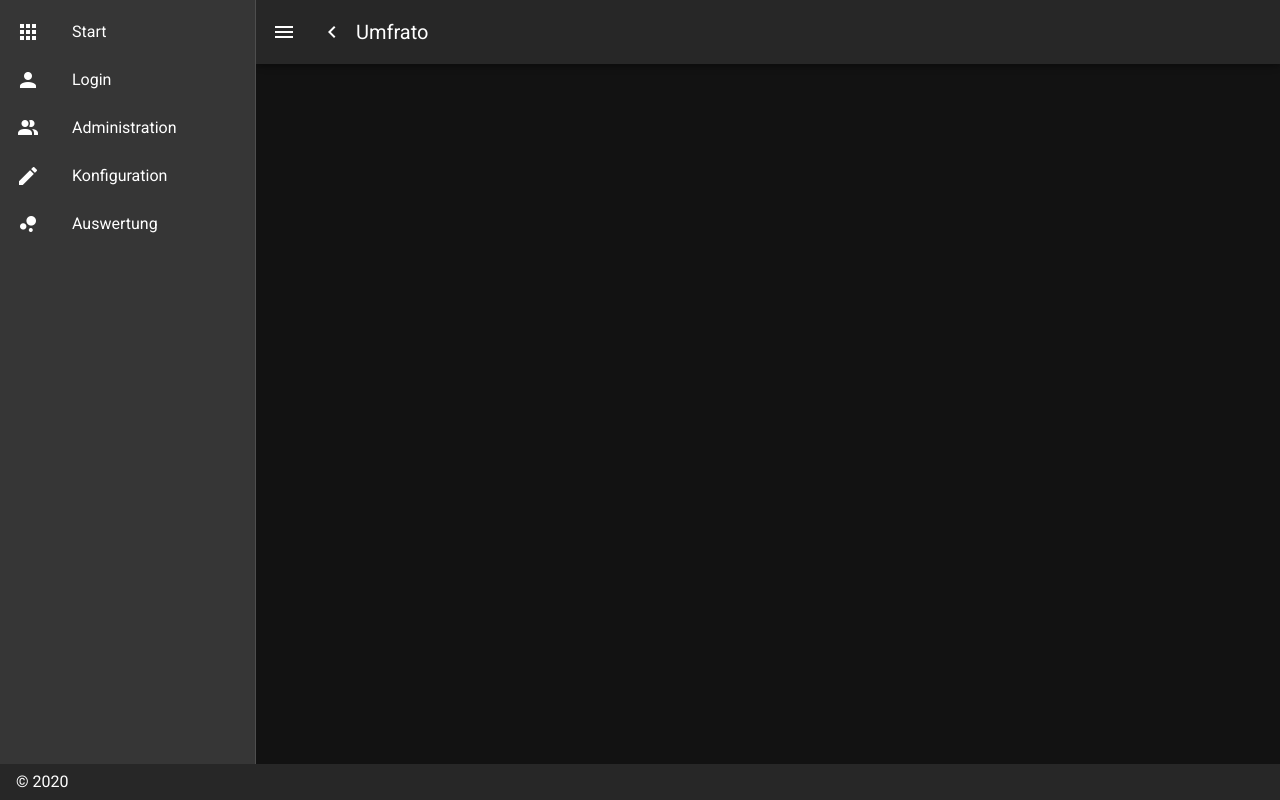
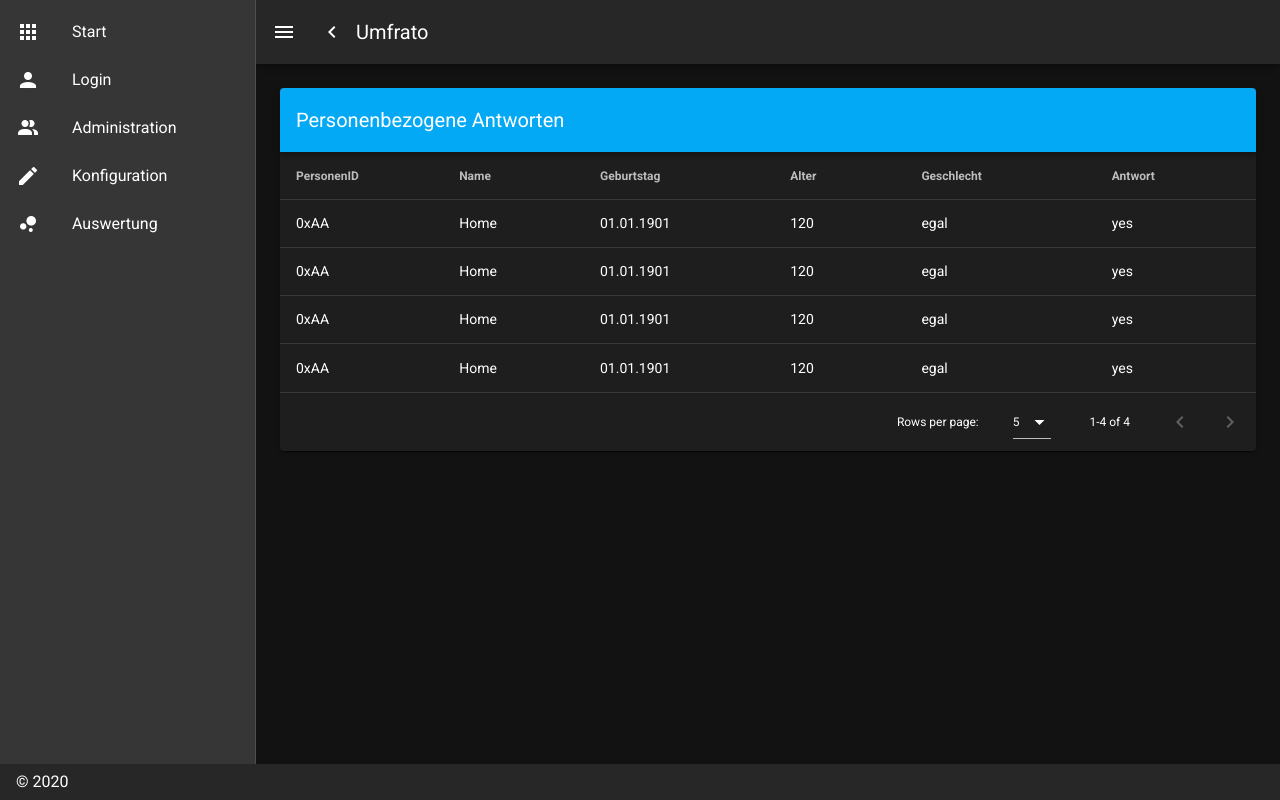
Before and after one commit to MYahiatene/PollApp, a Nuxt app: page /tableView in a window 1280 px wide. Built offline with nearby package versions, Linux system fonts and the light colour scheme.

Commit message:
Rudimentäre personenbezogene Antworten hinzugefügt refs #14303

```diff
--- /dev/null
+++ b/src/main/vue/pages/tableView.vue
@@ -0,0 +1,50 @@
+<template>
+    <v-container grid-list-md text-xs-center>
+        <v-layout row wrap>
+            <v-flex>
+                <v-card>
+                    <v-toolbar color="light-blue" dark>
+                        <v-toolbar-title>Personenbezogene Antworten</v-toolbar-title>
+                        <v-spacer></v-spacer>
+                    </v-toolbar>
+                    <v-data-table
+                        :headers="headers"
+                        :items="answers"
+                        :items-per-page="5"
+                        class="elevation-1"
+                    ></v-data-table>
+                </v-card>
+            </v-flex>
+        </v-layout>
+    </v-container>
+</template>
+
+<script>
+export default {
+    data() {
+        return {
+            headers: [
+                {
+                    text: 'PersonenID',
+                    align: 'start',
+                    sortable: false,
+                    value: 'id',
+                },
+                { text: 'Name', value: 'name' },
+                { text: 'Geburtstag', value: 'birthday' },
+                { text: 'Alter', value: 'age' },
+                { text: 'Geschlecht', value: 'gender' },
+                { text: 'Antwort', value: 'answer' },
+            ],
+            answers: [
+                { id: '0xAA', name: 'Home', birthday: '01.01.1901', age: '120', gender: 'egal', answer: 'yes' },
+                { id: '0xAA', name: 'Home', birthday: '01.01.1901', age: '120', gender: 'egal', answer: 'yes' },
+                { id: '0xAA', name: 'Home', birthday: '01.01.1901', age: '120', gender: 'egal', answer: 'yes' },
+                { id: '0xAA', name: 'Home', birthday: '01.01.1901', age: '120', gender: 'egal', answer: 'yes' },
+            ],
+        }
+    },
+}
+</script>
+
+<style scoped></style>
```
